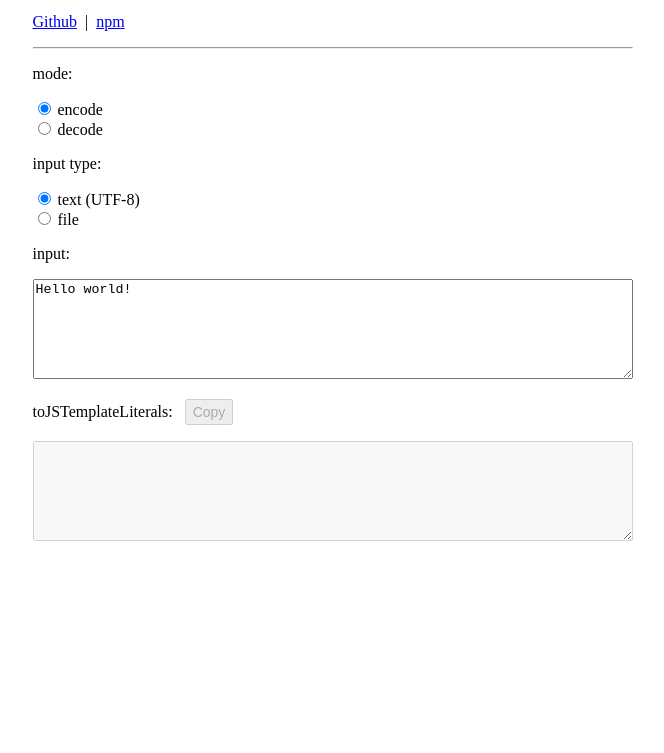
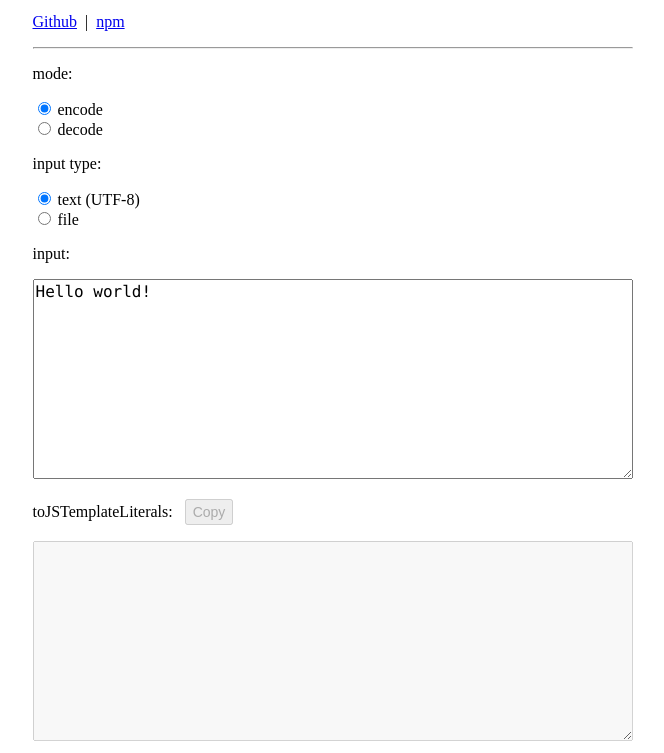
Before and after one commit to bddjr/base128, a website: page website/index.html in a window 1280 px wide. Shown: the part 109-862 px from the top of the page, without its empty margins (300-964 px from the left). Before the commit the page ends 800 px from the top, so only its background shows below. Drawn offline with Linux system fonts and the light colour scheme.

Commit message:
SegoeUISymbol-ControlCharFont.woff2

```diff
--- a/website/index.html
+++ b/website/index.html
@@ -5,7 +5,15 @@
     <meta charset="UTF-8">
     <meta name="viewport" content="width=device-width, initial-scale=1.0">
     <title>base128-ascii</title>
+    <link rel="preload" as="font" href="./SegoeUISymbol-ControlCharFont.woff2">
+    <link rel="modulepreload" href="./base128.js">
     <style>
+        @font-face {
+            font-family: 'ControlCharFont';
+            src: url("./SegoeUISymbol-ControlCharFont.woff2");
+            unicode-range: U+0-1F, U+7F;
+        }
+
         * {
             color-scheme: light dark;
             box-sizing: border-box;
@@ -29,6 +37,11 @@
             width: 100%;
             min-height: 100px;
             resize: vertical;
+            font-family: 'ControlCharFont', 'JetBrains Mono', Consolas, 'Courier New', monospace, system-ui;
+            font-size: 16px;
+            white-space: pre-wrap;
+            tab-size: 4;
+            min-height: 200px;
         }
 
         button {
```
Also changed, not shown: website/SegoeUISymbol-ControlCharFont.woff2 (added).
